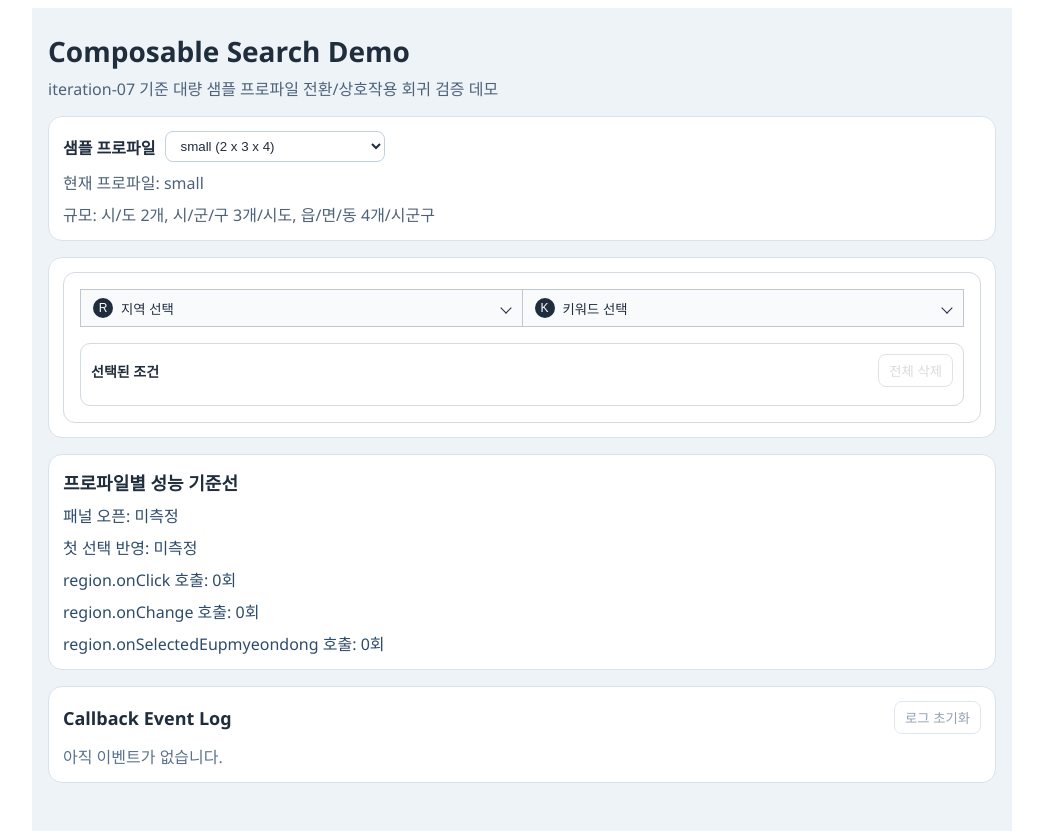
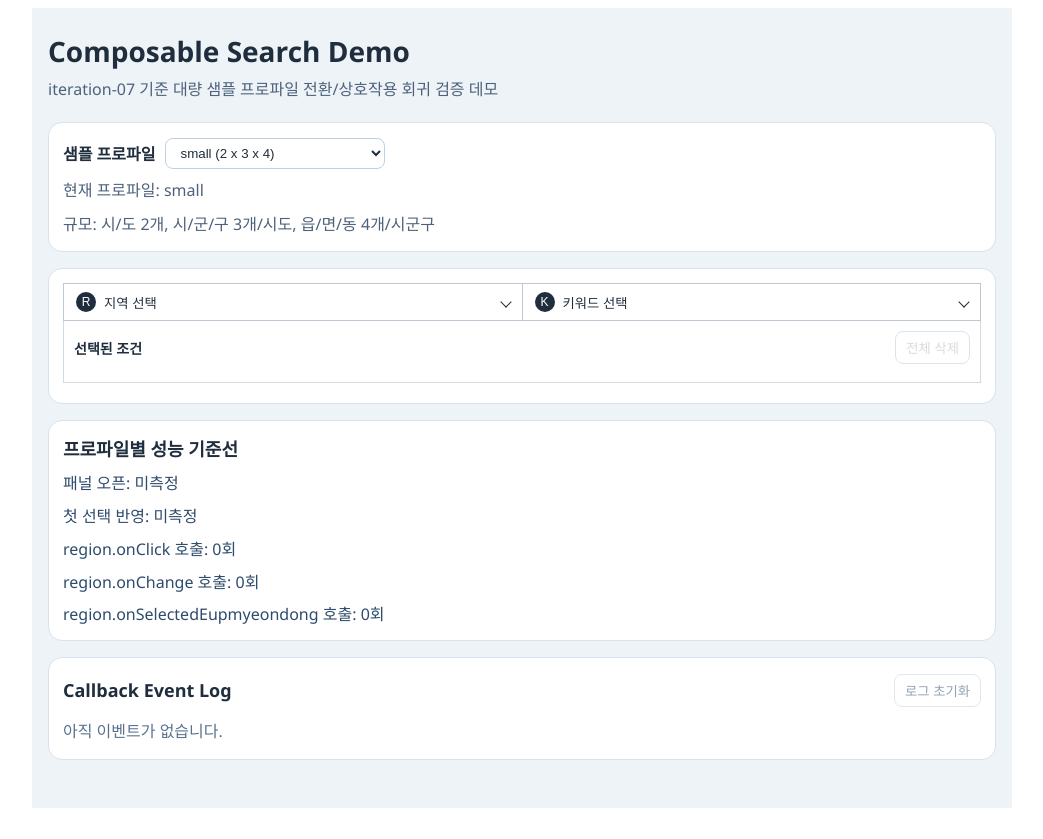
Before and after one commit to mainmethod0126/compsable-search, a React (Vite) app: page / in a window 1280 px wide. Shown: the whole page, without its empty margins (118-1161 px from the left). After the commit the page ends 816 px from the top, so only its background shows below. Built offline with nearby package versions, Linux system fonts and the light colour scheme.

Commit message:
ui/ux 변경 작업 진행중

```diff
--- a/src/components/ComposableSearch.css
+++ b/src/components/ComposableSearch.css
@@ -1,10 +1,10 @@
 .cs-composable-search {
   --cs-region-column-item-height: 36px;
   display: grid;
-  gap: 16px;
+  gap: 0;
   border: 1px solid #d2dae2;
-  border-radius: 12px;
-  padding: 16px;
+  border-radius: 0;
+  padding: 0;
   background-color: #ffffff;
 }
 
@@ -12,6 +12,8 @@
   display: flex;
   flex-wrap: wrap;
   gap: 0;
+  border: 0;
+  margin: -1px -1px 0;
 }
 
 .cs-selector-area > * {
@@ -25,6 +27,7 @@
 
 .cs-region-search-area {
   display: block;
+  padding: 8px;
 }
 
 .cs-region-search-input {
@@ -120,7 +123,7 @@
   border: 1px solid #bec8d2;
   border-radius: 0;
   padding: 8px 12px;
-  background: #f8fafc;
+  background: #ffffff;
   color: #1f2d3d;
   cursor: pointer;
 }
@@ -173,7 +176,7 @@
 }
 
 .cs-detailed-area {
-  border: 1px solid #d2dae2;
+  border: 0;
   border-radius: 0;
   padding: 0;
   overflow-x: hidden;
@@ -187,12 +190,30 @@
   background: #fbfcfd;
 }
 
+.cs-expanded-area {
+  display: grid;
+  gap: 0;
+}
+
+.cs-expanded-area[data-state='open'] {
+  border: 1px solid #d2dae2;
+  margin: -1px -1px 0;
+}
+
+.cs-selected-area {
+  margin: -1px -1px -1px;
+}
+
 .cs-detailed-placeholder {
   margin: 0;
   color: #5a6a7f;
 }
 
 .cs-region-detail-panel {
+  border-top: 1px solid #d2dae2;
+  border-right: 0;
+  border-bottom: 0;
+  border-left: 0;
   border-radius: 0;
 }
 
@@ -212,6 +233,7 @@
   align-content: start;
   gap: 8px;
   overflow: hidden;
+  background-color: #ffffff;
 }
 
 .cs-region-column + .cs-region-column {
@@ -376,7 +398,7 @@
 
 .cs-selected-condition-basket {
   border: 1px solid #d2dae2;
-  border-radius: 10px;
+  border-radius: 0;
   padding: 10px;
   display: grid;
   gap: 8px;
@@ -427,11 +449,13 @@
 .cs-selected-condition-chip {
   display: inline-flex;
   align-items: center;
-  gap: 8px;
+  gap: 4px;
   border: 1px solid #bdd3ef;
   border-radius: 999px;
   background-color: #eef5ff;
-  padding: 6px 10px;
+  padding: 4px 7px;
+  font-size: 13px;
+  line-height: 1.3;
 }
 
 .cs-chip-remove-button {
--- a/src/components/ComposableSearch.tsx
+++ b/src/components/ComposableSearch.tsx
@@ -338,6 +338,10 @@ export function ComposableSearch({
           )
         })}
       </div>
+      <div
+        className="cs-expanded-area"
+        data-state={isDetailedPanelOpen ? 'open' : 'closed'}
+      >
         {isRegionPanelOpen ? (
           <div className="cs-region-search-area" data-testid="cs-region-search-area">
             <RegionSearchInput
@@ -371,6 +375,7 @@ export function ComposableSearch({
         >
           {detailedContent}
         </div>
+      </div>
       <div className="cs-selected-area" data-testid="cs-selected-area">
         <SelectedConditionBasket
           selectedConditions={selectedConditions}
```
Lines whose indentation alone changed are shown as unchanged.
